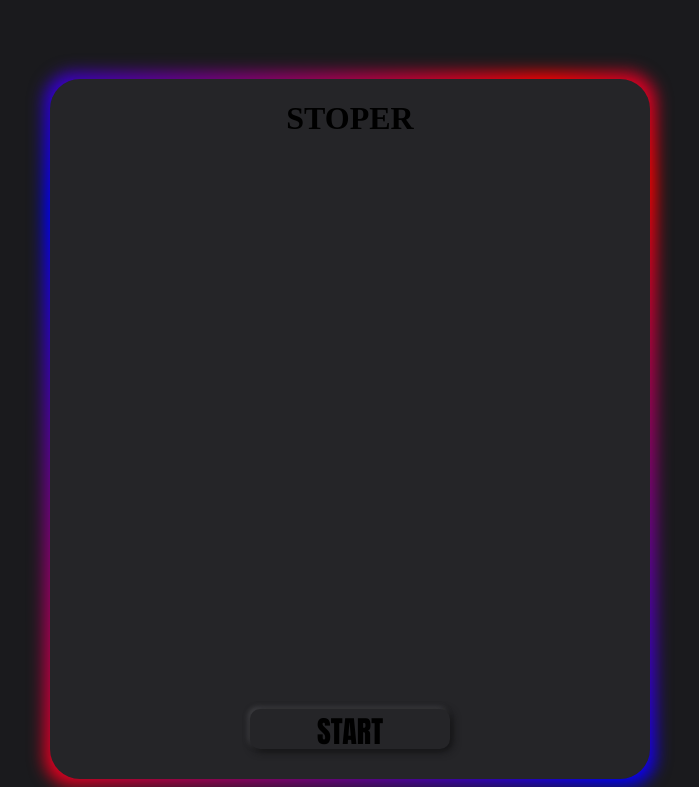
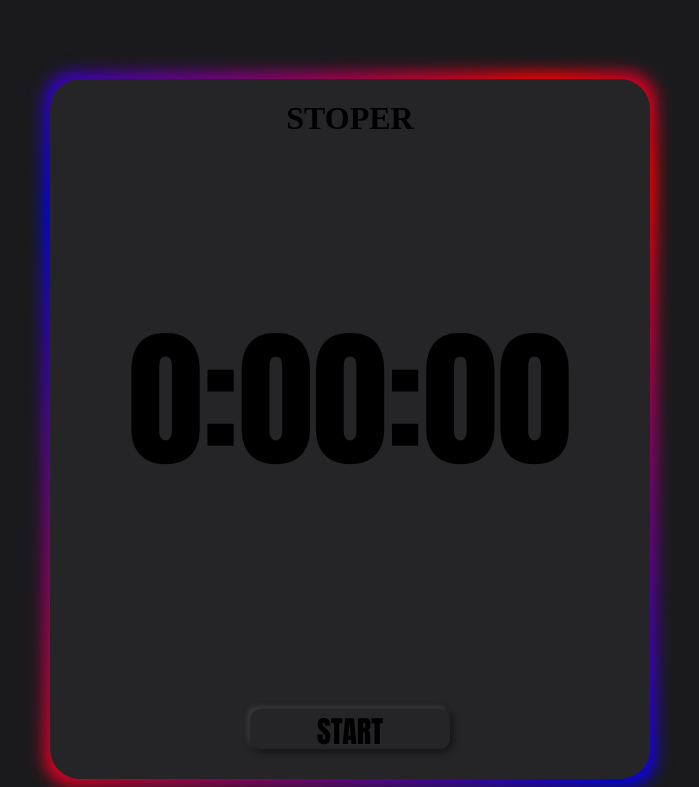
Before and after one commit to paperPR/stoper3, a plain HTML site: page index.html in a window 1280 px wide. Shown: the part 129-916 px from the top of the page, without its empty margins (290-989 px from the left). Drawn offline with Linux system fonts and the light colour scheme.

Commit message:
Update index.html

```diff
--- a/index.html
+++ b/index.html
@@ -24,7 +24,7 @@
     let minuta2 = 0
     let godzina = 0
     let res = document.getElementById("res")
-    res.innerHTML = dzien2+dzien+":"+godzina2+godzina+":"+minuta2+minuta+":"+sekunda2+sekunda
+    res.innerHTML = godzina+":"+minuta2+minuta+":"+sekunda2+sekunda
     function start(){
         function przelicz(){
             let res = document.getElementById("res")
```
